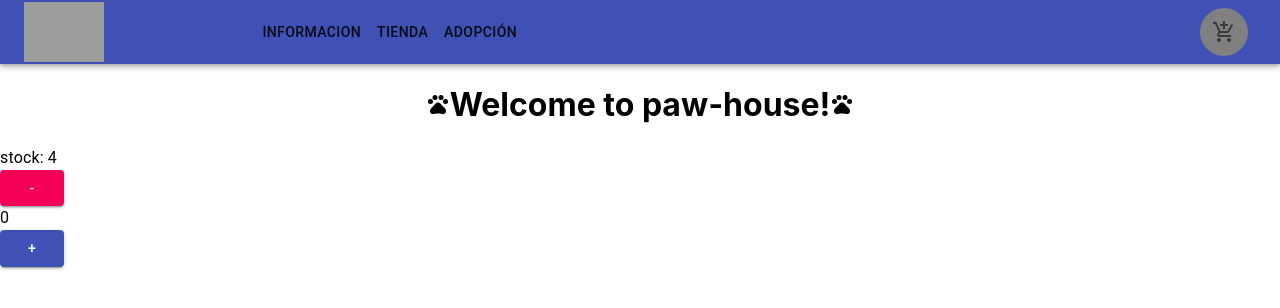
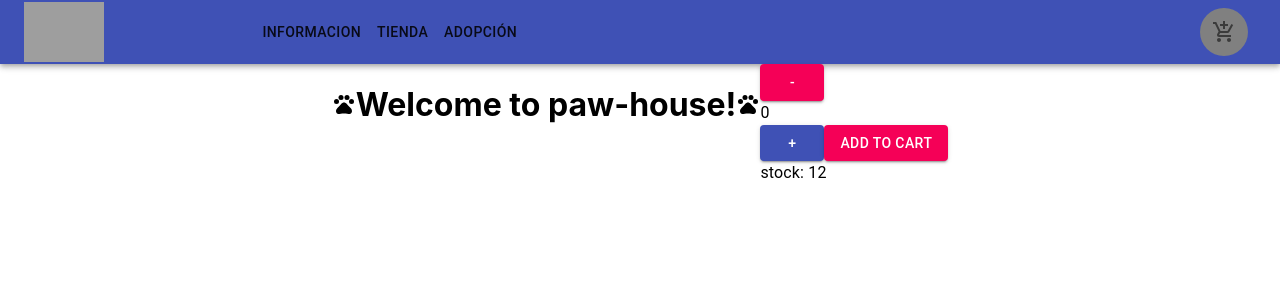
Before and after one commit to benetticarlos/ch-24900, a React (Create React App) app in the folder paw-house/: page / in a window 1280 px wide. Shown: the top 308 px of the page. Built offline with nearby package versions, Linux system fonts and the light colour scheme; grey boxes are pictures that could not be loaded.

Commit message:
fix count component

```diff
--- a/paw-house/src/App.js
+++ b/paw-house/src/App.js
@@ -1,15 +1,11 @@
 import './App.css';
 import NavBar from './components/NavBar/NavBar.js';
 import { ItemListContainer } from './components/ItemListContainer/ItemListContainer';
-import { Count } from './components/Count/Count';
-import { Typography } from '@material-ui/core';
 function App() {
   return (
     <>
       <NavBar />
       <ItemListContainer greeting={'Welcome to paw-house!'} />
-      <Typography> stock: 4</Typography>
-      <Count stock={4}/>
     </>
   );
 }
--- a/paw-house/src/components/Count/Count.js
+++ b/paw-house/src/components/Count/Count.js
@@ -9,11 +9,12 @@ const useStyles = makeStyles({
   },
 });
 
-export const Count = ({stock}) => {
-  const [counter, setCounter] = useState(0);
+export const Count = ({ initial, stock }) => {
+  const [counter, setCounter] = useState(initial);
 
+  const [cantidadStock, setCantidadStock] = useState(stock);
   const aumentar = () => {
-    if (counter < stock) {
+    if (counter < cantidadStock) {
       setCounter(counter + 1);
     }
   };
@@ -22,6 +23,12 @@ export const Count = ({stock}) => {
     if (counter > 0) {
       setCounter(counter - 1);
     }
+  };
+
+  const onAdd = () => {
+    console.log(`se agregaron ${counter} al carrito`);
+    setCantidadStock(cantidadStock - counter);
+    setCounter(initial);
   };
 
   const classes = useStyles();
@@ -35,6 +42,10 @@ export const Count = ({stock}) => {
       <Button variant="contained" color="primary" onClick={aumentar}>
         +
       </Button>
+      <Button variant="contained" color="secondary" onClick={onAdd}>
+        add to cart
+      </Button>
+      <Typography> stock: {cantidadStock}</Typography>
     </div>
   );
 };
--- a/paw-house/src/components/ItemListContainer/ItemListContainer.js
+++ b/paw-house/src/components/ItemListContainer/ItemListContainer.js
@@ -2,6 +2,7 @@ import { makeStyles } from '@material-ui/core';
 import React from 'react';
 
 import PetsIcon from '@material-ui/icons/Pets';
+import { Count } from '../Count/Count';
 
 const useStyles = makeStyles({
   landing: {
@@ -12,6 +13,7 @@ const useStyles = makeStyles({
 
 export const ItemListContainer = ({ greeting }) => {
   const classes = useStyles();
+
   return (
     <div className={classes.landing}>
       <h1>
@@ -19,6 +21,7 @@ export const ItemListContainer = ({ greeting }) => {
         {greeting}
         <PetsIcon />
       </h1>
+      <Count initial={0} stock={12} />
     </div>
   );
 };
```
